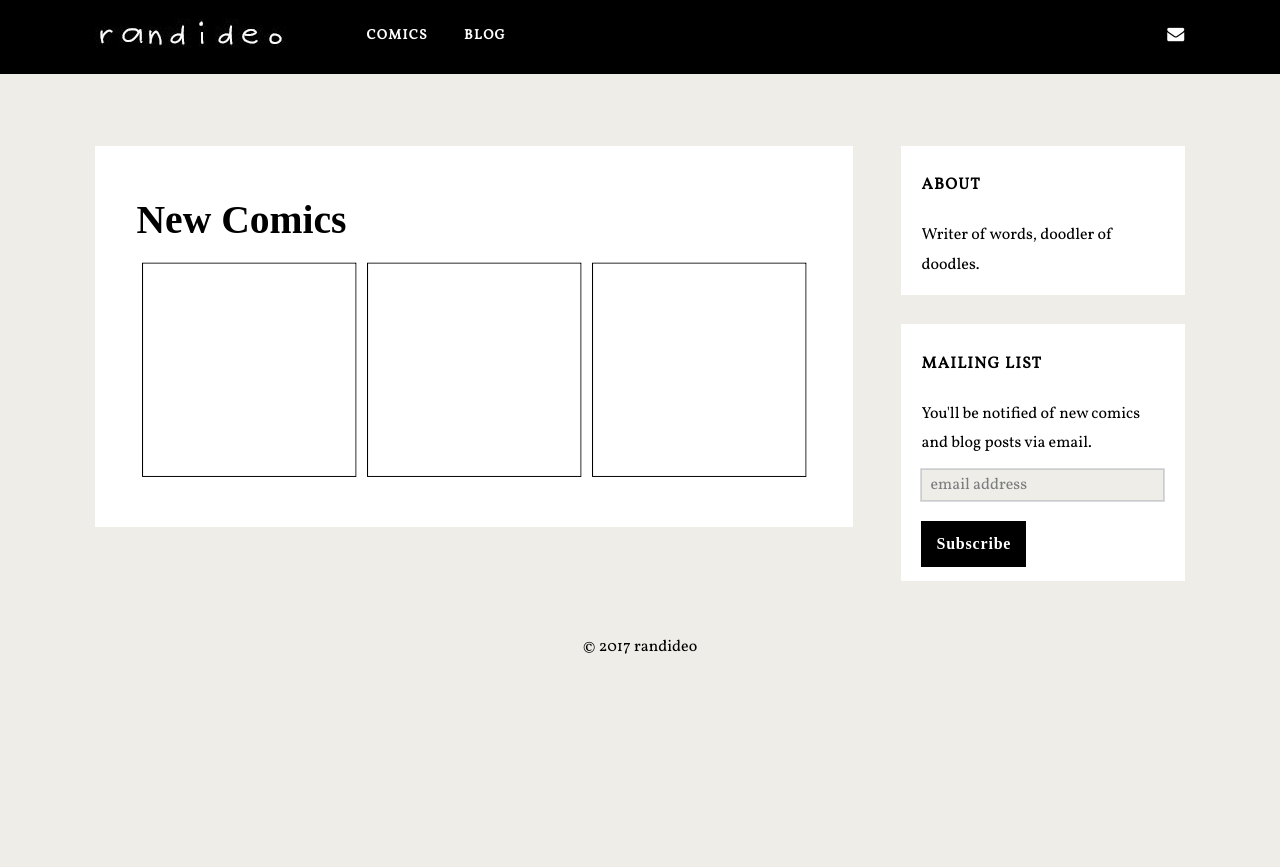
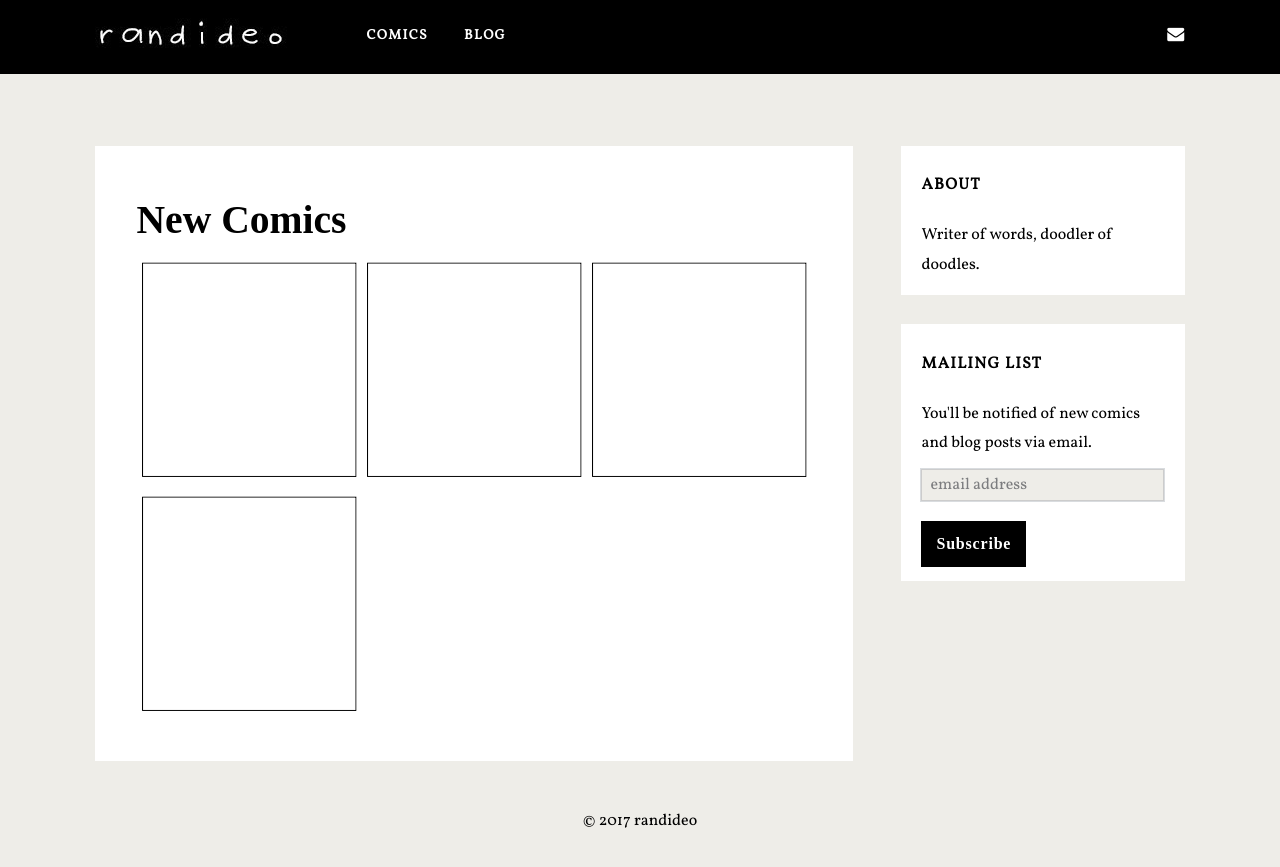
Before and after one commit to randideo/randideo.github.io, a Jekyll site: the page built from backup.html, in a window 1280 px wide. Shown: the top 867 px of the page. Built offline with Jekyll 4.4.1, drawn with Linux system fonts in a browser that asks for light colours; nearby versions of some CDN libraries; some web fonts are replaced; comment, search, counter and statistics services are not loaded.

Commit message:
Update backup.html

```diff
--- a/backup.html
+++ b/backup.html
@@ -8,7 +8,7 @@ layout: default
 			 <h2 style="padding-bottom: 10px;">New Comics</h2>
 
 <ul style="list-style: none; margin: 0em;">
-	{% for post in site.categories.Comics limit: 3 %}
+	{% for post in site.categories.Comics limit: 9 %}
 	<li style="float: left; padding: 5px; width: 33.33333333333333%;">  <a href="{{ post.url }}" ><img src="{{ post.thumbnail }}" /></a></li>
 	{% endfor %}</ul>
 
```
